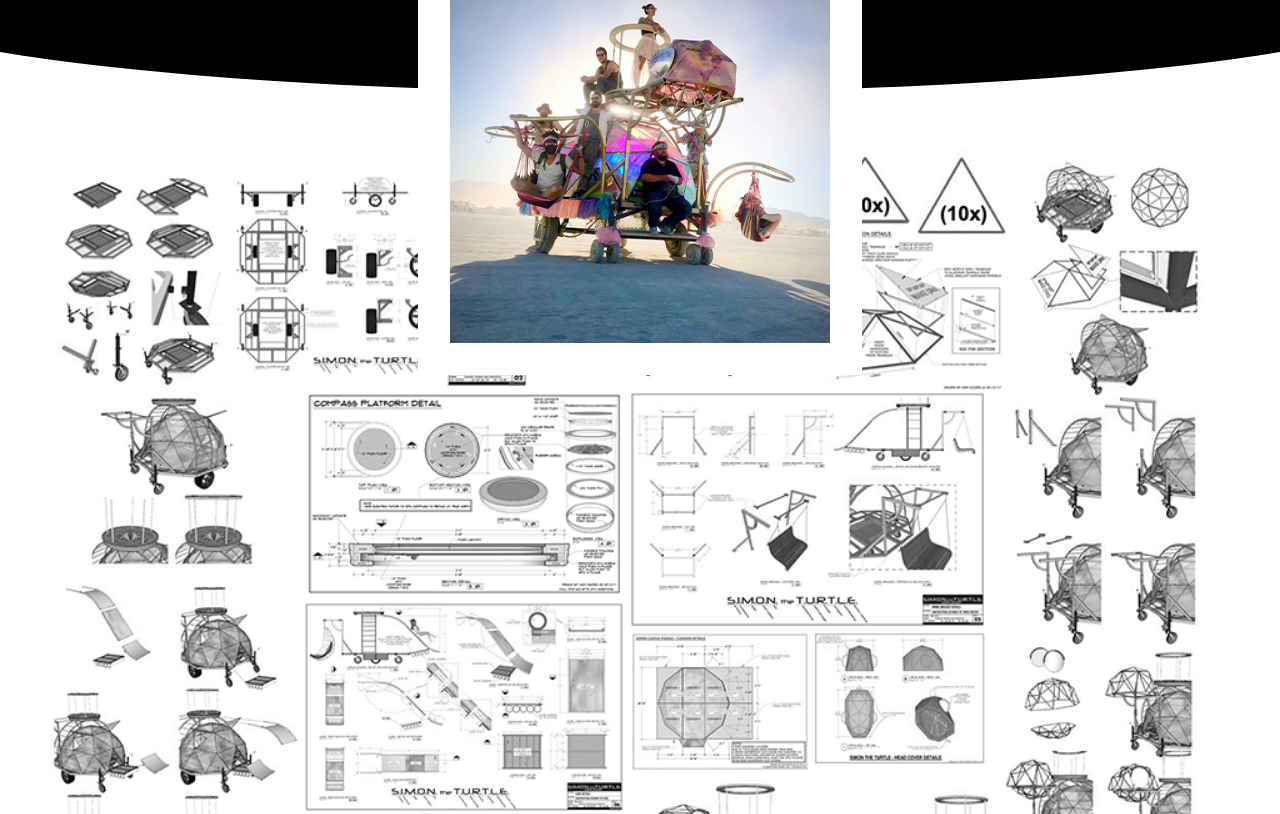
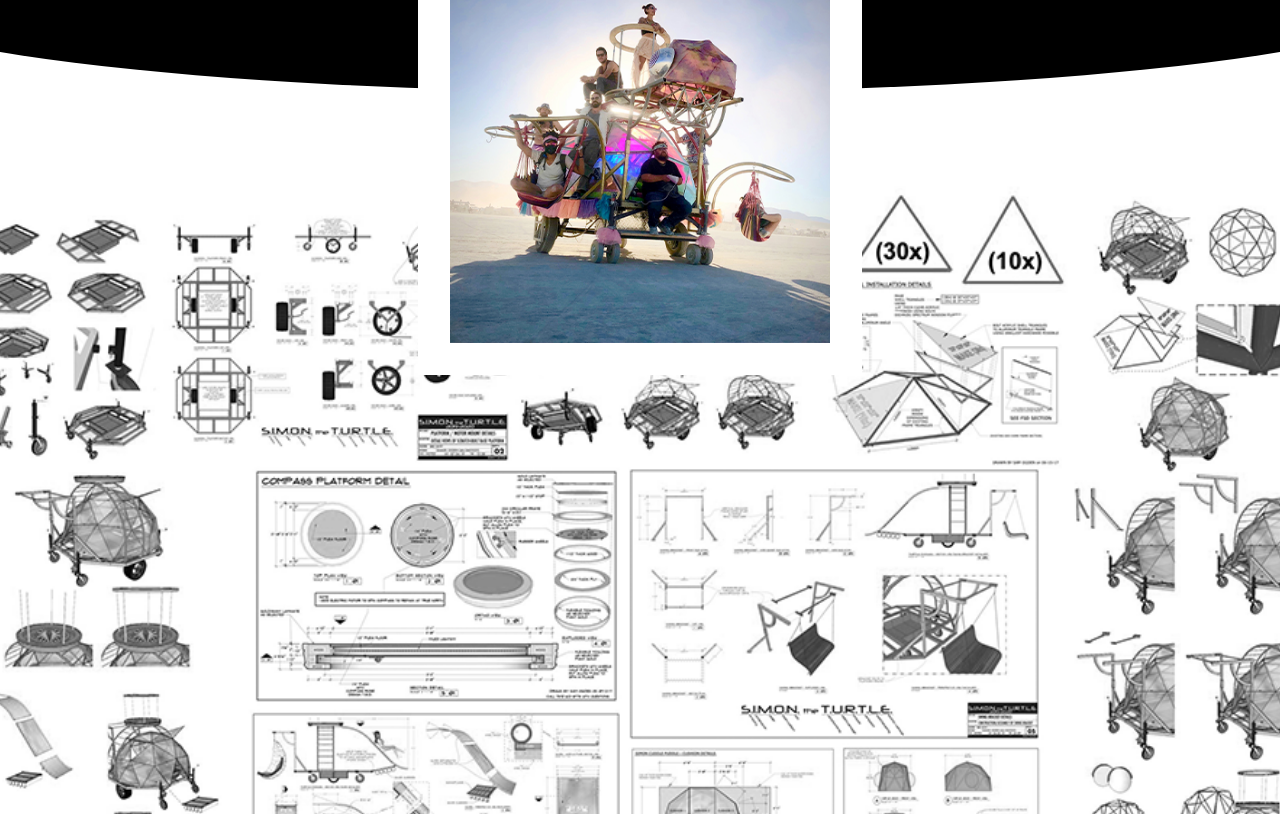
Before and after one commit to alvillaraza/simon-the-turtle, a React (Create React App) app: page / in a window 1280 px wide. Shown: the part 1466-2280 px from the top of the page. Built offline with nearby package versions, Linux system fonts and the light colour scheme; a web font is replaced by a local one.

Commit message:
gallery left

```diff
--- a/src/App.css
+++ b/src/App.css
@@ -197,7 +197,8 @@ section.turtle-logo-container div.turtle-logo-circle {
 .simon-and-the-crew-container img.simon-schema {
   grid-column: 1 / -1;
   grid-row: 1 / -1;
-  margin-top: 200px;
+  margin-top: 236px;
+  width: 116%;
 }
 .simon-and-the-crew-container img.simon-and-the-crew {
   border: 2.5vw white solid;
--- a/src/App.less
+++ b/src/App.less
@@ -222,7 +222,8 @@ section.turtle-logo-container {
     img.simon-schema {
         grid-column: ~'1 / -1';
         grid-row: ~'1 / -1';
-        margin-top: 200px;
+        margin-top: 236px;
+        width: 116%;
     }
 
     img.simon-and-the-crew {
```
